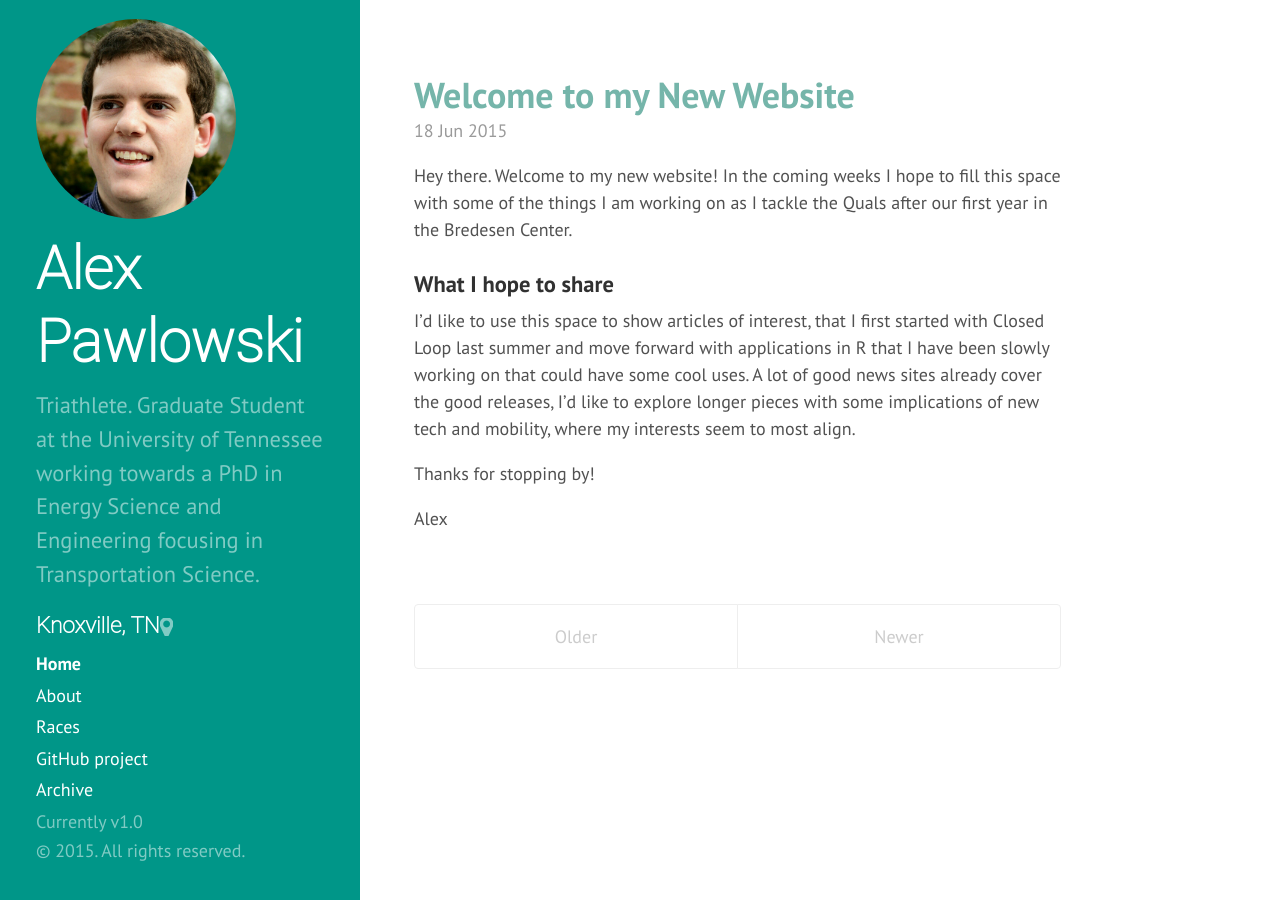
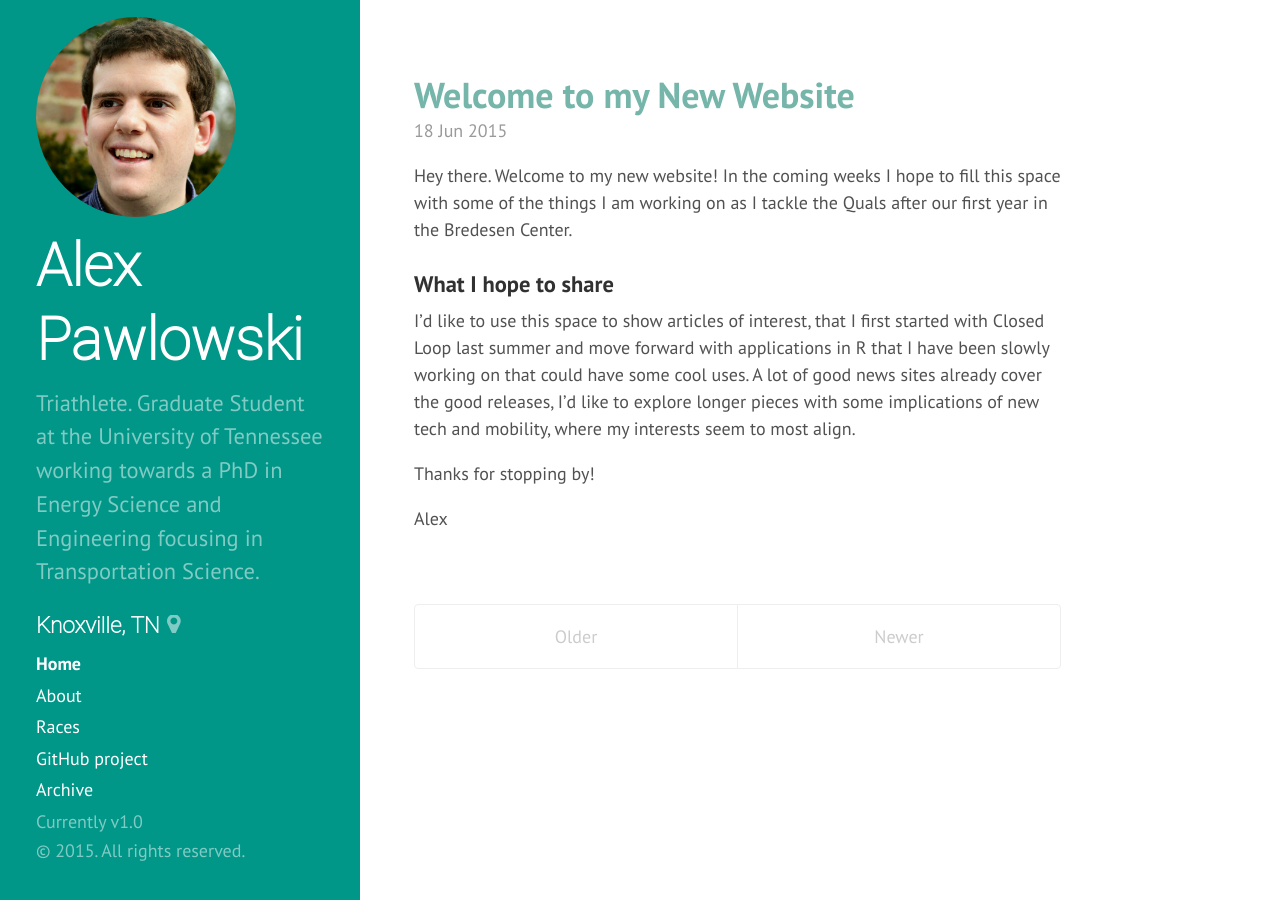
Before and after one commit to alexpawlowski/alexpawlowski.github.io, a Jekyll site: the page built from index.html, in a window 1280 px wide. Built offline with Jekyll 4.4.1, drawn with Linux system fonts in a browser that asks for light colours; nearby versions of some CDN libraries; Markdown is read by kramdown in place of the engine named in the settings; the list of posts is cut into pages by our own code.

Commit message:
Marker Move 3

```diff
--- a/public/css/hyde.css
+++ b/public/css/hyde.css
@@ -120,6 +120,8 @@ html {
   margin: 0.5rem auto 0 auto;
   display: inline-block;
   overflow: hidden;
+  margin-left: 0.3em;
+  margin-bottom: 0.1em;
   }
 }
 /* Sidebar nav */
```
